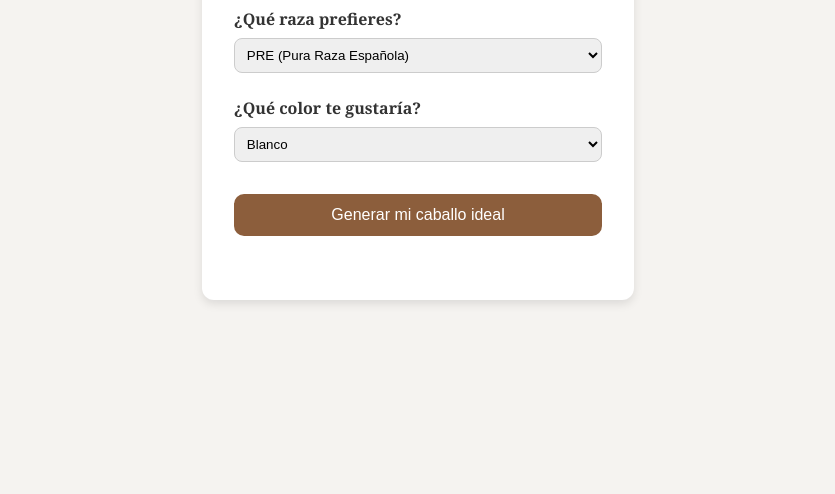
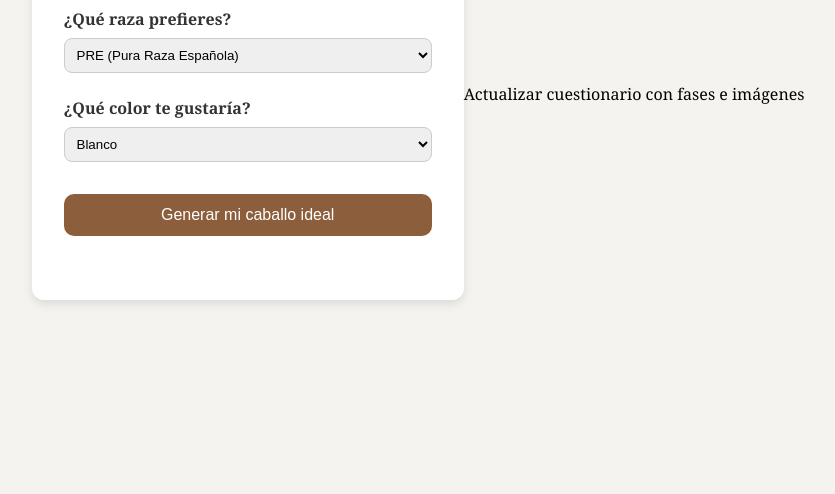
Before and after one commit to UniquePREHorses/Create-your-dream-Horse, a plain HTML site: page index.html in a window 1280 px wide. Shown: the part 306-800 px from the top of the page, without its empty margins (222-1057 px from the left). Drawn offline with Linux system fonts and the light colour scheme.

Commit message:
Update index.html

```diff
--- a/index.html
+++ b/index.html
@@ -107,3 +107,4 @@
   </script>
 </body>
 </html>
+Actualizar cuestionario con fases e imágenes
```
